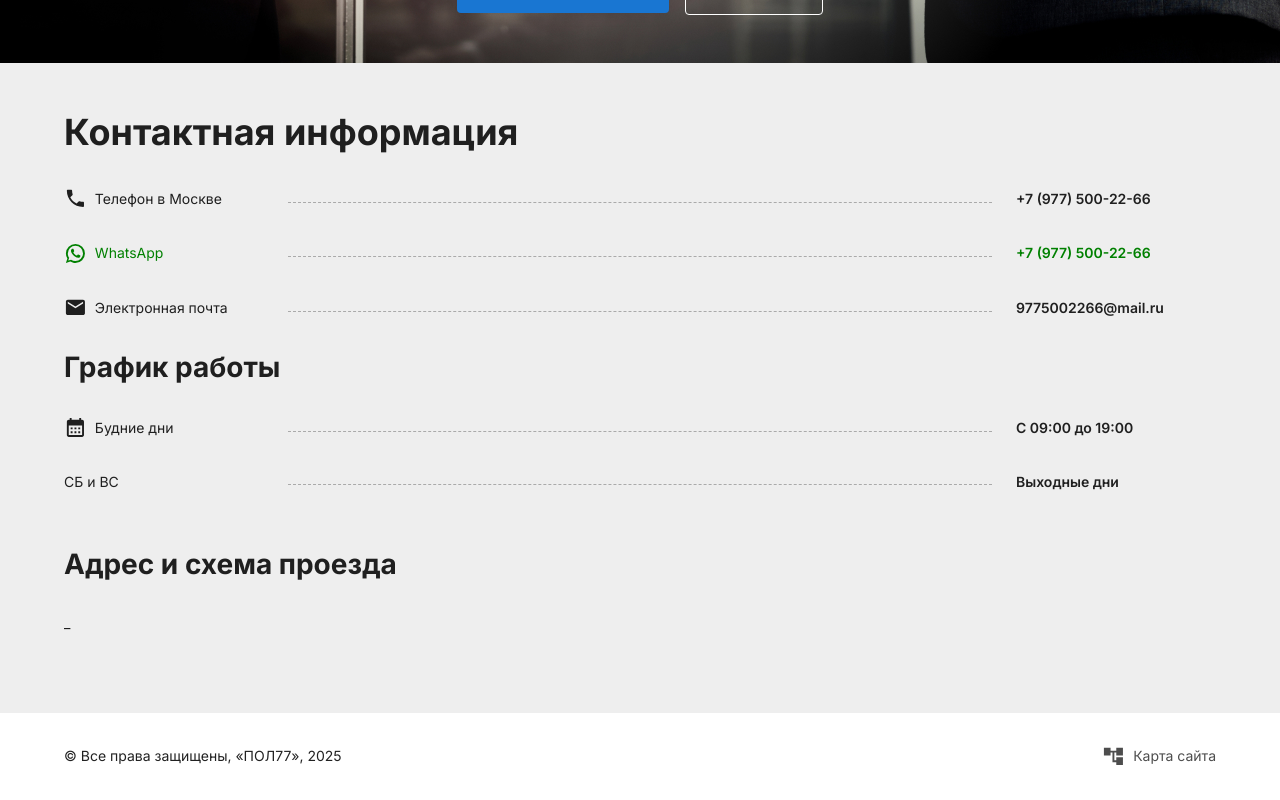
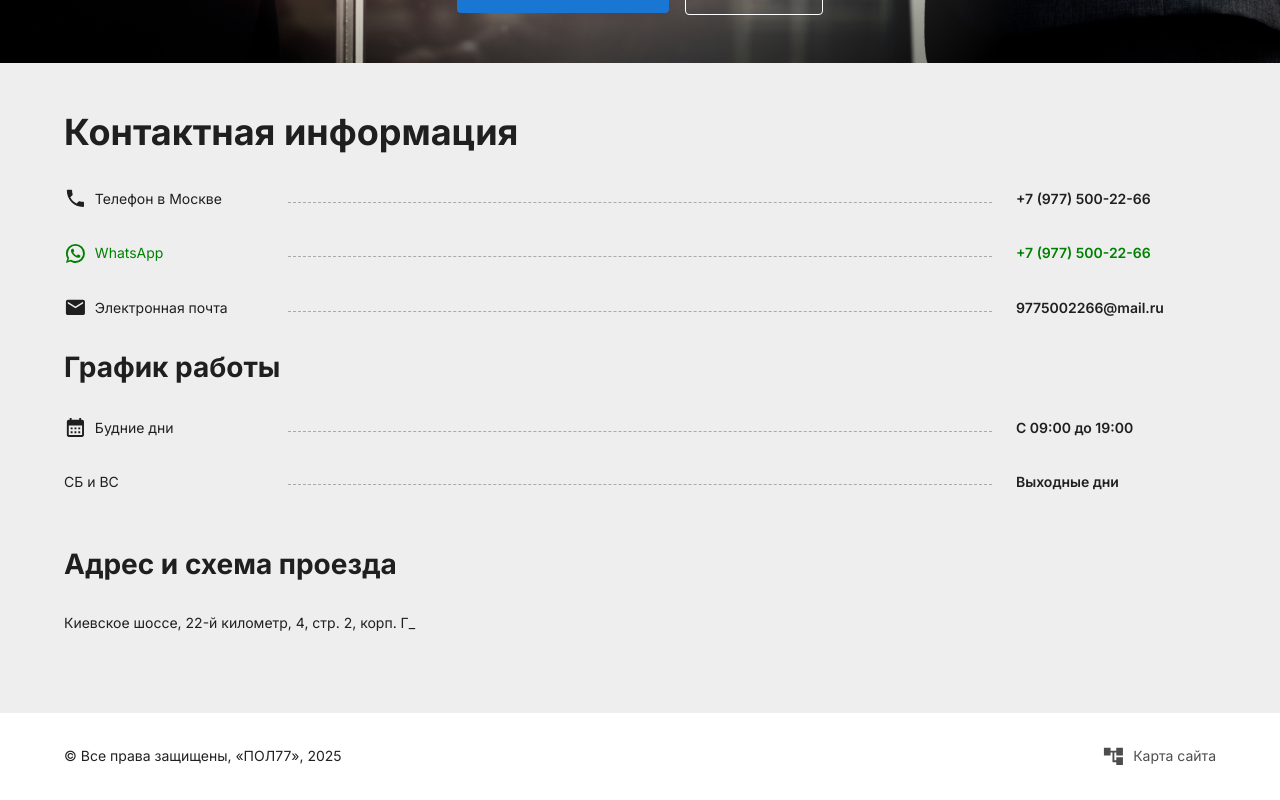
Before and after one commit to ntleek1/prompol77, a Next.js app: page / in a window 1280 px wide. Shown: the part 6394-7194 px from the top of the page. Built offline with nearby package versions, Linux system fonts and the light colour scheme; what next-yandex-metrica would draw is missing.

Commit message:
Update Contacts.tsx

```diff
--- a/components/Contacts/Contacts.tsx
+++ b/components/Contacts/Contacts.tsx
@@ -99,7 +99,7 @@ const Contacts = () => {
             Адрес и схема проезда
           </Typography>
 
-          <Box display="flex" alignItems="center">
+          <Box display="flex" alignItems="center">Киевское шоссе, 22-й километр, 4, стр. 2, корп. Г
             <Typography sx={{ marginRight: 5 }}>
             _
             </Typography>
```
